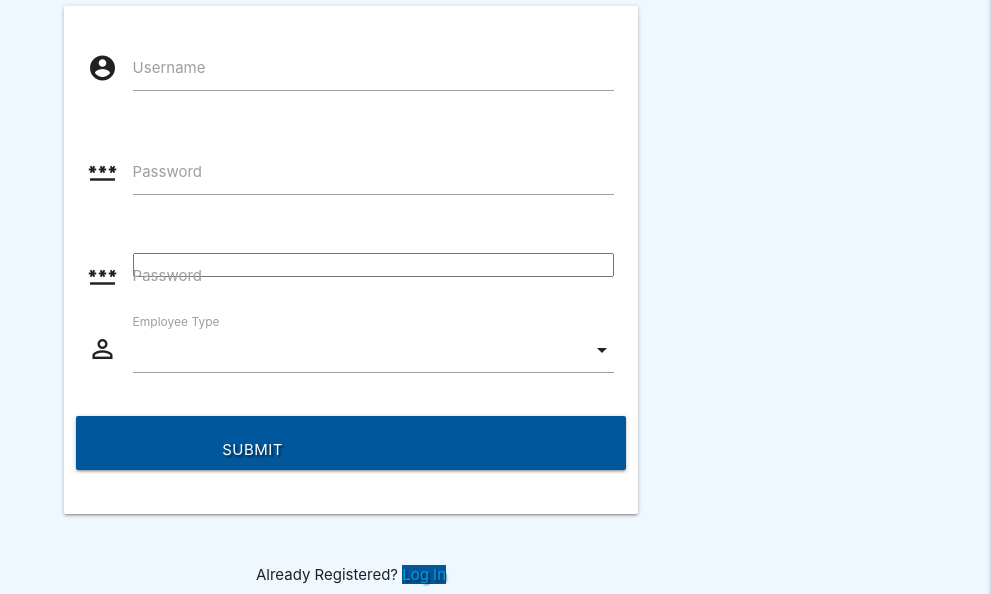
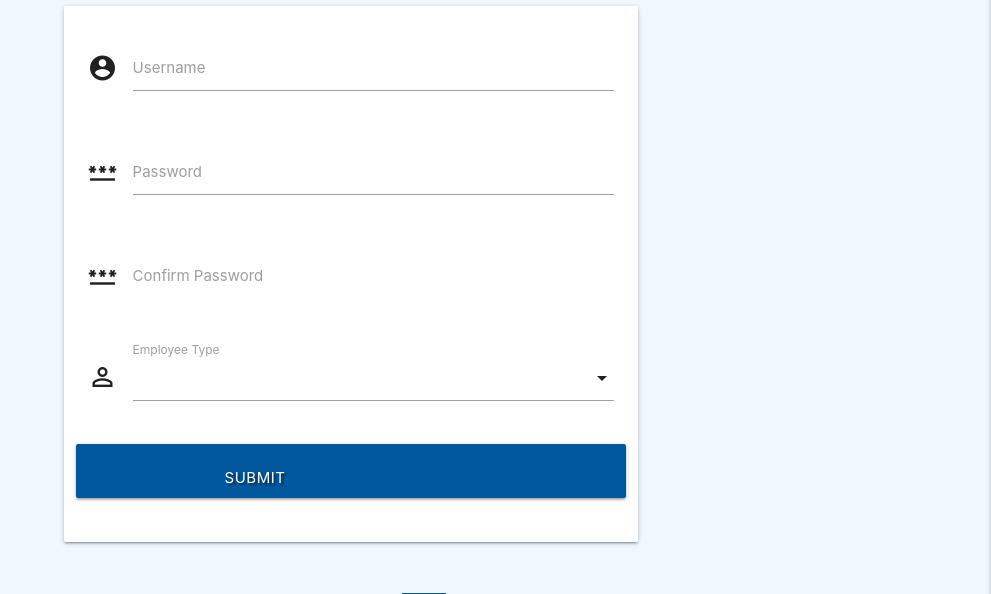
Before and after one commit to marks530/ms3_project, a Flask app: page /register in a window 1280 px wide. Shown: the part 160-754 px from the top of the page, without its empty margins (289-1280 px from the left). Run offline with Flask 2, Linux system fonts and the light colour scheme; some libraries are stand-ins or nearby versions.

Commit message:
Change confirm password from input to textarea to remove unwanted box

```diff
--- a/app.py
+++ b/app.py
@@ -55,8 +55,8 @@ def register():
             return redirect(url_for("login"))
 
         else:
-            flash("Registration unSuccessful!")
-        # return user to register page after unsuccessful registration
+            flash("Passwords do not match Registration Unsuccessful!")
+            # return user to register page after unsuccessful registration
     return render_template("register.html")
 
 
--- a/static/css/style.css
+++ b/static/css/style.css
@@ -22,3 +22,10 @@ body {
   main {
     flex: 1 0 auto;
   }
+
+  textarea {
+    border: none;
+    background-color: transparent;
+    resize: none;
+    outline: none;
+}
--- a/templates/register.html
+++ b/templates/register.html
@@ -15,6 +15,8 @@
 						<label for="username">Username</label>
 					</div>
                 </div>
+
+
                 <!-- password -->
                 <div class="row">
                     <div class="input-field col s12">
@@ -29,9 +31,9 @@
                 <div class="row">
                     <div class="input-field col s12">
 						<i class="material-icons prefix">password</i>
-                        <input id="confirm_password" name="confirm_password" type="confirm_password" minlength="5"
-                            maxlength="15" class="validate" required>
-                        <label for="confirm_password">Password</label>
+                        <textarea id="confirm_password" name="confirm_password" type="confirm_password" minlength="5"
+                            maxlength="15" class="textarea validate" required></textarea>
+                        <label for="confirm_password">Confirm Password</label>
                     </div>
                 </div>
 
@@ -48,23 +50,12 @@
                         <label for="employee_type">Employee Type</label>
                     </div>
                 </div>
-                <!--
-                <div class="row">
-                    <div class="input-field col s12">
-						<i class="material-icons prefix">password</i>
-                        <input id="password" name="password" type="password" minlength="5"
-                            maxlength="15" class="validate" required>
-                              <label>confirm password:
-                                <input type="password" name="confirm_password" id="confirm_password" />
-                                <span id='message'></span>
-                              </label>
-                    </div>
-                </div>confirm password -->
+
 
                 <!-- register -->
                 <div class="row">
                     <button type="submit" class="col s12 btn-large light-blue darken-4 text-shadow">
-                        Submit <i class="material-icons prefix">register</i>
+                        Submit<i class="material-icons prefix">register</i>
                     </button>
                 </div>
             </div>
```
Also changed, not shown: README.md.
